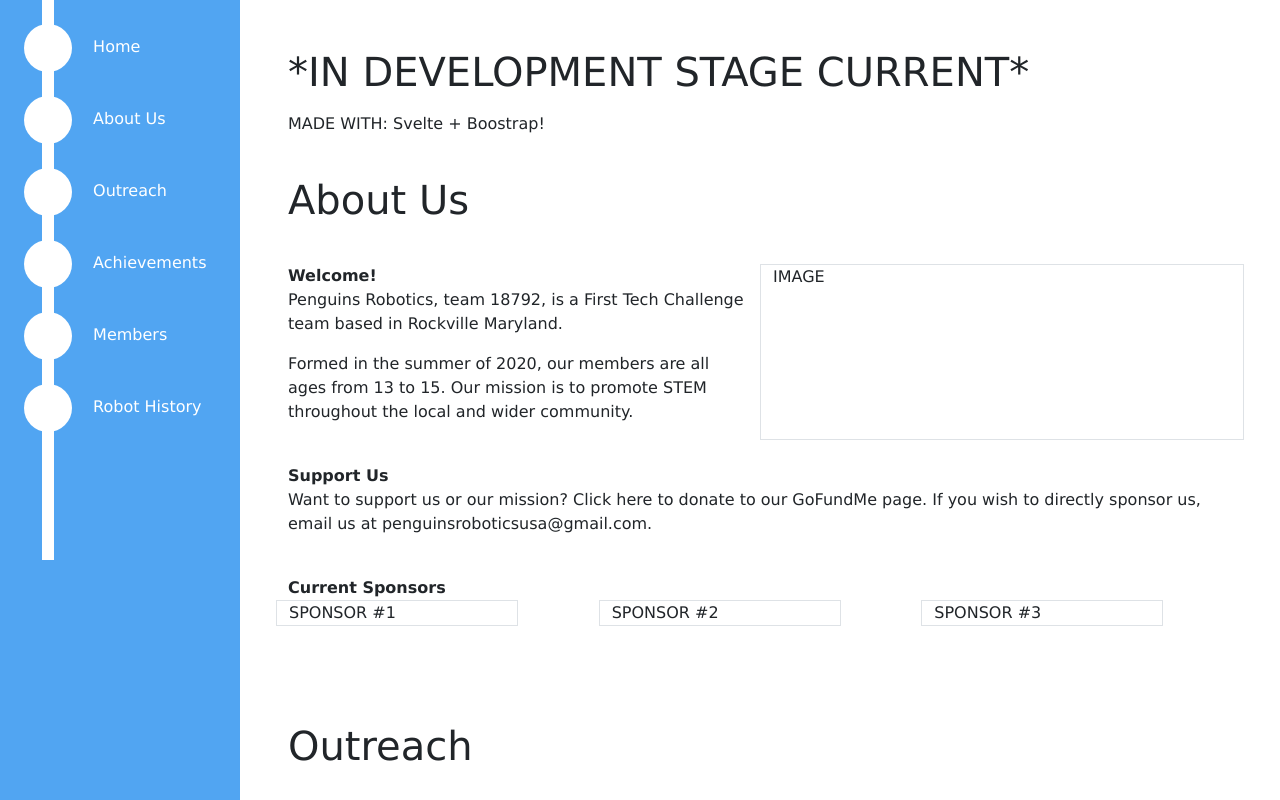
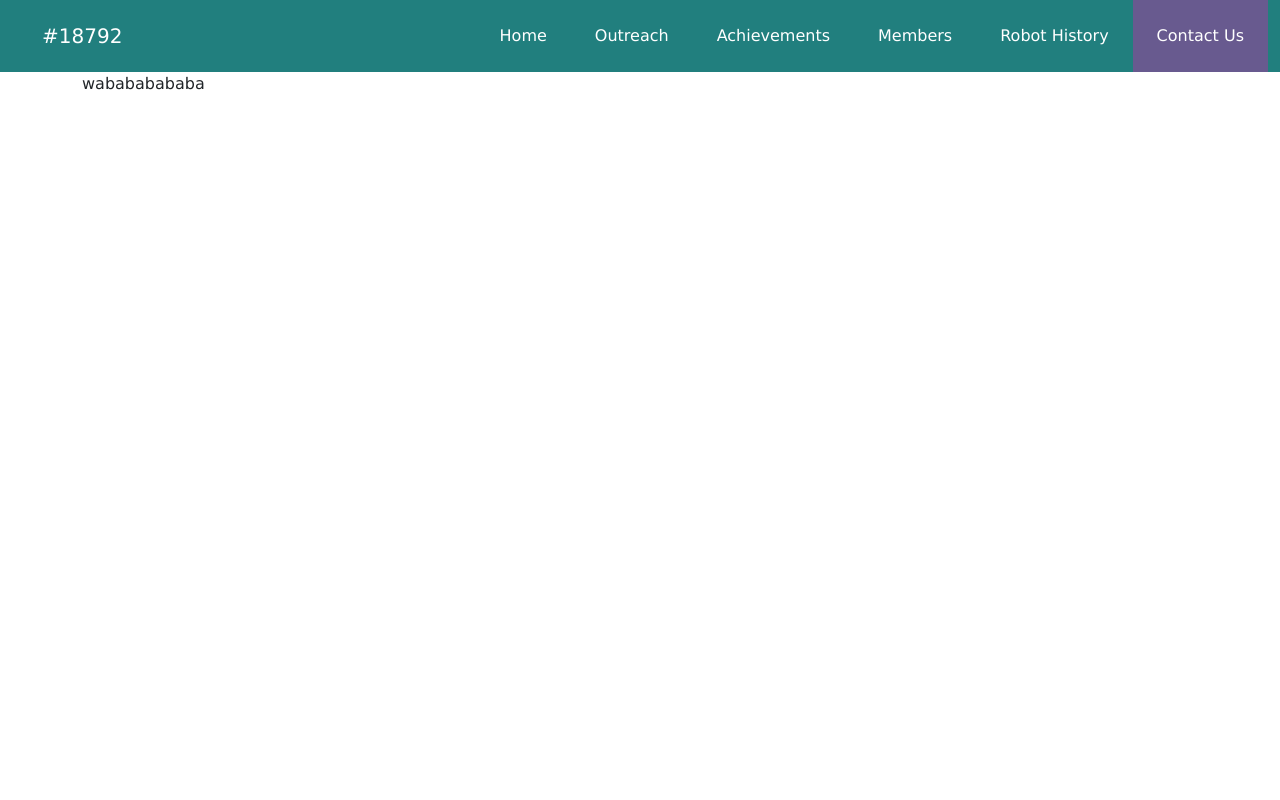
Before and after one commit to SophiaL9358/penguins-robotics-website, a Svelte app: page / in a window 1280 px wide. Shown: the top 800 px of the page. Built offline with nearby package versions, Linux system fonts and the light colour scheme.

Commit message:
navbar functionality

```diff
--- a/index.html
+++ b/index.html
@@ -3,13 +3,17 @@
   <head>
     <meta charset="UTF-8" />
     <link rel="icon" type="image/svg+xml" href="/vite.svg" />
-    <link href="https://cdn.jsdelivr.net/npm/bootstrap@5.2.3/dist/css/bootstrap.min.css" rel="stylesheet">
-    <link href="https://cdn.jsdelivr.net/npm/bootstrap@5.2.3/dist/js/bootstrap.bundle.min.js" rel = "JS">
+    <link href="https://cdn.jsdelivr.net/npm/bootstrap@5.2.3/dist/css/bootstrap.min.css"  rel="stylesheet">
+    <script src="https://kit.fontawesome.com/8c032dd57b.js" crossorigin="anonymous"></script>
+    <script src="https://cdn.jsdelivr.net/npm/bootstrap@5.2.3/dist/js/bootstrap.bundle.min.js" rel = "JS"></script>
+    <script src="https://ajax.googleapis.com/ajax/libs/jquery/3.6.4/jquery.min.js" rel = "JS"></script>
+
     <meta name="viewport" content="width=device-width, initial-scale=1.0" />
     <title>Vite + Svelte</title>
   </head>
   <body>
     <div id="app"></div>
     <script type="module" src="/src/main.js"></script>
+
   </body>
 </html>
--- a/package.json
+++ b/package.json
@@ -11,7 +11,12 @@
   },
   "devDependencies": {
     "@sveltejs/vite-plugin-svelte": "^2.0.4",
+    "@types/jquery": "^3.5.16",
     "svelte": "^3.58.0",
     "vite": "^4.3.9"
+  },
+  "dependencies": {
+    "bootstrap-icons": "^1.10.5",
+    "jquery": "^3.7.0"
   }
 }
--- a/src/App.svelte
+++ b/src/App.svelte
@@ -1,48 +1,20 @@
 <script>
-  import svelteLogo from './assets/svelte.svg'
-  import viteLogo from '/vite.svg'
   import Sidebar from './lib/Sidebar.svelte';
     import { onMount } from 'svelte';
     import AboutUs from './lib/Pages/AboutUs.svelte';
     import Outreach from './lib/Pages/Outreach.svelte';
     import Achievements from './lib/Pages/Achievements.svelte';
-
-  onMount (() => {
-    resizePage();
-  });
-
-  let content;
-
-  const resizePage = () => {if (window.innerWidth > 800 && content != undefined){
-    content.style.marginLeft = "15em";
-  } else  if (content != undefined) {
-    content.style.marginLeft = "0em";
-  }}
-  addEventListener("resize", resizePage);
+    import NewSidebar from './lib/NewSidebar.svelte';
+    import Topbar from './lib/Topbar.svelte';
 
 </script>
 
-<main>
-  {#if content != undefined && content.style.marginLeft == "15em"}
-    <Sidebar/>
+<Topbar/>
 
-  {/if}
-
-  <div bind:this = {content} id = "content">
-    <p class = "display-6">*IN DEVELOPMENT STAGE CURRENT*</p>
-    <p>MADE WITH: Svelte + Boostrap!</p>
-    <AboutUs />
-    <br><br><br>
-    <Outreach />
-    <br><br><br>
-    <Achievements />
-  </div>
-
-</main>
+<div class="container" style = "height: 1000px;">
+  wabababababa
+</div>
 
 <style>
-  #content {
-    padding: 3em;
-  }
 
 </style>
--- a/src/app.css
+++ b/src/app.css
@@ -2,3 +2,17 @@ body {
   margin: 0;
   font-family: Verdana, Geneva, Tahoma, sans-serifq;
 }
+
+.bg-purple-main {
+  background-color: #685A8F;
+}
+
+
+.bg-green-main {
+  background-color: #217F7E;
+}
+
+
+a {
+  text-decoration: none;
+}
--- /dev/null
+++ b/src/lib/NewSidebar.svelte
@@ -0,0 +1,29 @@
+<script>
+    import { lightBlueColor } from "./globalVars.js";
+    let pageNames = ["Home", "About Us", "Outreach", "Achievements", "Members", "Robot History"]
+</script>
+<button type="button"
+        class="navbar-toggle"
+        data-bs-toggle="collapse"
+        data-bs-target=".navbar-collapse">
+
+    <span class="sr-only">Toggle navigation</span>
+    <span class="icon-bar">1</span>
+    <span class="icon-bar">2</span>
+    <span class="icon-bar">3</span>
+    aaaaaaa U
+</button>
+
+<div class="collapse navbar-collapse">
+    <ul class="nav navbar-nav">
+        <li>
+            <a href="#HOME">Page 1</a>
+        </li>
+        <li>
+            <a href="#uwu">Page 2</a>
+        </li>
+        <li>
+            <a href="#pwp">Page 3</a>
+        </li>
+    </ul>
+</div>
--- a/src/lib/Sidebar.svelte
+++ b/src/lib/Sidebar.svelte
@@ -4,18 +4,22 @@
 </script>
 
 <div id = "parent_container" class = "align-items-center" style = "background-color: {lightBlueColor};">
-    <div style = "width: 0.75em; height: 35em; position: fixed; background-color: white; margin-left: 2.65em; z-index: 1;"></div>
+    <div style = "height: 5em;">
+
+    </div>
+    <div style = "width: 0.75em; height: 24em; top:7em; position: absolute; background-color: white; margin-left: 2.65em; z-index: 1;"></div>
 
     {#each pageNames as pageName}
-    <a href = "#{pageName}" class = "container-fluid" >
-        <div style = "height: 3em;" class ="sidebar-box ps-4" >
-            <div class = "rounded-circle circle align-middle" style = "width: 3em; height: 3em; z-index: 3;">
+    <a href = "#{pageName}" class = "d-flex mt-4" >
+        <div style = "height: 3em; width: 15.8em; padding-left: 2.25em;" class ="sidebar-box row" >
+            <div class = "rounded-circle circle align-middle" style = "width: 3em; height: 3em;  z-index: 2; display: inline-block">
             </div>
-            <div style = "height: 3em;" class = "ps-3">
+            <span style = "height: 3em; width:max-content;" class = "ps-3 d-flex align-items-center">
                 {pageName}
-            </div>
+            </span>
         </div>
     </a>
+
     {/each}
 
 </div>
@@ -38,7 +42,7 @@
 
     }
     .sidebar-box:hover > .circle{
-        background-color: rgb(81, 165, 242);
+        background-color: rgb(81, 165, 242) !important;
     }
     .sidebar-box:hover {
         color: rgb(81, 165, 242);
--- /dev/null
+++ b/src/lib/Topbar.svelte
@@ -0,0 +1,92 @@
+<script>
+    import { onMount } from "svelte";
+    import jQuery from 'jquery';
+
+
+    let smallestSize = 991;
+    let windowWidth;
+    let navVisible = false;
+
+    const setTopbar = () => {
+        windowWidth = window.innerWidth;
+        if (windowWidth > smallestSize) {
+            document.getElementById("navbarItems").classList.remove("collapse");
+            navVisible = false;
+        } else {
+            document.getElementById("navbarItems").classList.add("collapse");
+            navVisible = true;
+        }
+    };
+
+    onMount(setTopbar);
+    addEventListener("resize", setTopbar);
+
+    const handleButtonClick = () => {
+        if (navVisible){
+            document.getElementById("toggle-icon").classList.remove("fa-bars");
+            document.getElementById("toggle-icon").classList.add("fa-x");
+        } else {
+            document.getElementById("toggle-icon").classList.remove("fa-x");
+            document.getElementById("toggle-icon").classList.add("fa-bars");
+        }
+        navVisible = !navVisible;
+    };
+</script>
+
+<nav class="navbar navbar-expand-lg bg-green-main sticky-top">
+    <div class="container-fluid">
+      <div class="navbar-header">
+        <a class="navbar-brand" href="#Home">#18792</a>
+      </div>
+      <ul class="nav navbar-nav">
+        {#if windowWidth <= smallestSize}
+            <button on:click = {handleButtonClick} class = "btn text-light p-4 fs-5 d-flex justify-content-end"  data-bs-toggle = "collapse" data-bs-target = "#navbarItems">
+                <i id = "toggle-icon" class="fa-solid fa-bars"></i>
+
+            </button>
+        {/if}
+        <div class = " nav navbar-nav collapse" id = "navbarItems">
+            <li><a href="#Home">Home</a></li>
+            <li><a href="#Outreach">Outreach</a></li>
+            <li><a href="#Achievements">Achievements</a></li>
+            <li><a href="#Members">Members</a></li>
+            <li><a href="#RobotHistory">Robot History</a></li>
+            <li><a href="#ContactUs" class = "bg-purple-main">Contact Us</a></li>
+        </div>
+      </ul>
+    </div>
+  </nav>
+
+  <style>
+    a {
+        color: white;
+        height: 100%;
+        text-decoration: none;
+        padding: 1.5em;
+        width: 175px;
+
+        transition: 0.25s;
+    }
+    @media only screen and (min-width: 991px){
+        a {
+            width: fit-content !important;
+        }
+    }
+    a:hover {
+        background-color: white;
+        color: #217F7E;
+    }
+    .bg-purple-main:hover {
+        color: #685A8F;
+    }
+
+    li a {
+        display: inline-block;
+    }
+
+    .navbar {
+        padding: 0;
+        width: 100%;
+        float:right;
+    }
+  </style>
```
Also changed, not shown: 1 other file (tests, documents, lock files or other folders).
